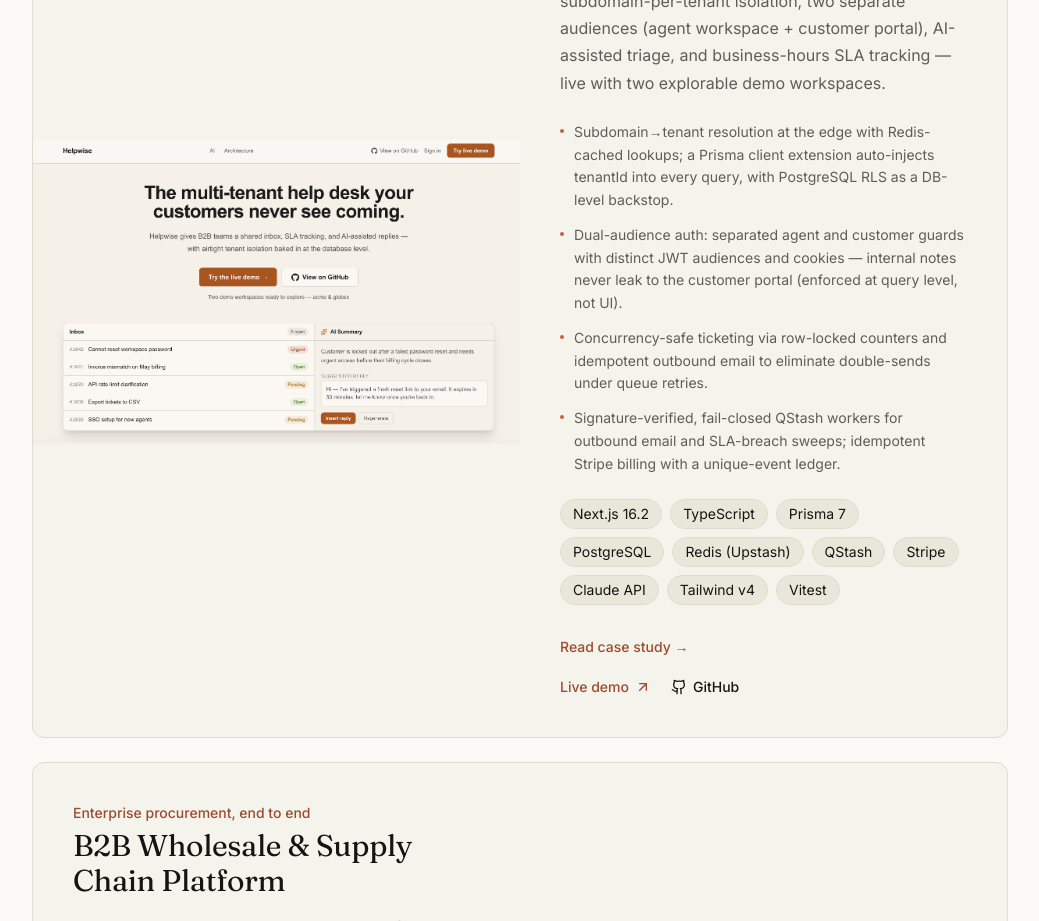
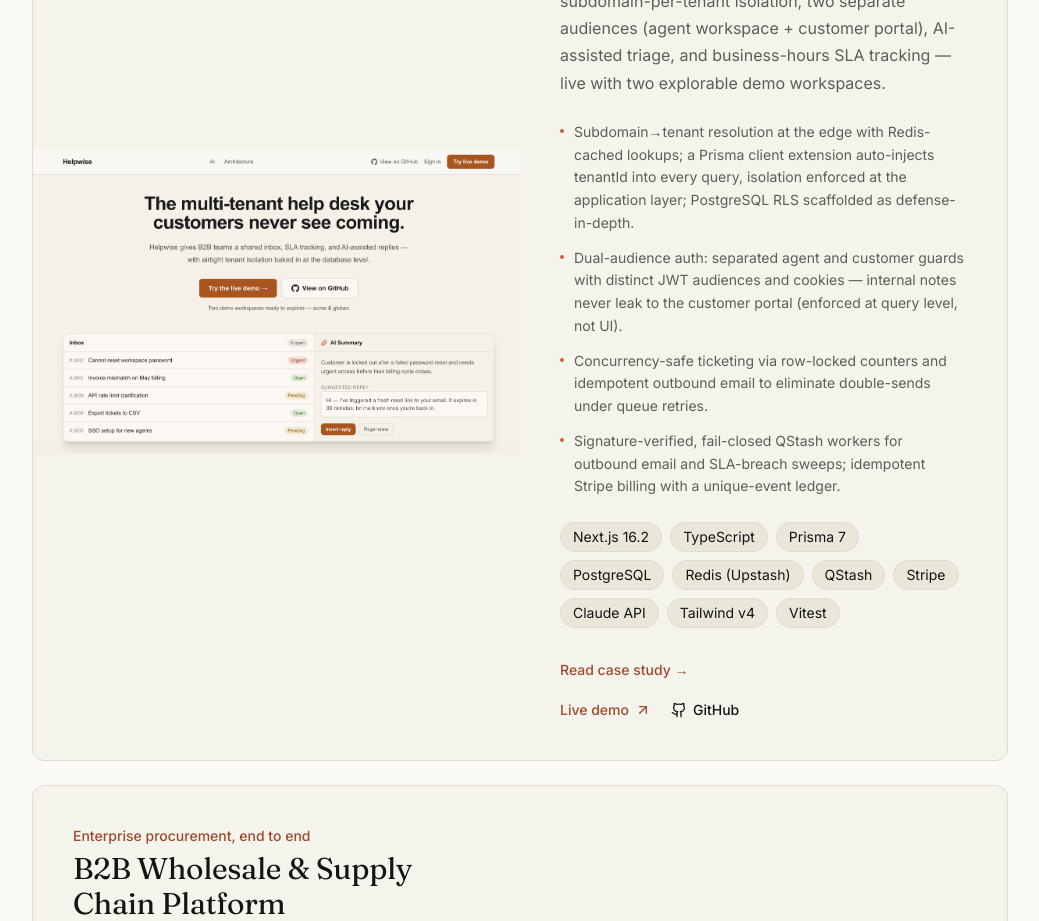
Before and after one commit to chopchobs/portfolioMe, a Next.js app: page / in a window 1280 px wide. Shown: the part 3320-4241 px from the top of the page, without its empty margins (120-1159 px from the left). Built offline with nearby package versions, Linux system fonts and the light colour scheme; no server answers.

Commit message:
adjust text

```diff
--- a/content/projects.ts
+++ b/content/projects.ts
@@ -52,7 +52,7 @@
       "Vitest",
     ],
     highlights: [
-      "Subdomain→tenant resolution at the edge with Redis-cached lookups; a Prisma client extension auto-injects tenantId into every query, with PostgreSQL RLS as a DB-level backstop.",
+      "Subdomain→tenant resolution at the edge with Redis-cached lookups; a Prisma client extension auto-injects tenantId into every query, isolation enforced at the application layer; PostgreSQL RLS scaffolded as defense-in-depth.",
       "Dual-audience auth: separated agent and customer guards with distinct JWT audiences and cookies — internal notes never leak to the customer portal (enforced at query level, not UI).",
       "Concurrency-safe ticketing via row-locked counters and idempotent outbound email to eliminate double-sends under queue retries.",
       "Signature-verified, fail-closed QStash workers for outbound email and SLA-breach sweeps; idempotent Stripe billing with a unique-event ledger.",
```
